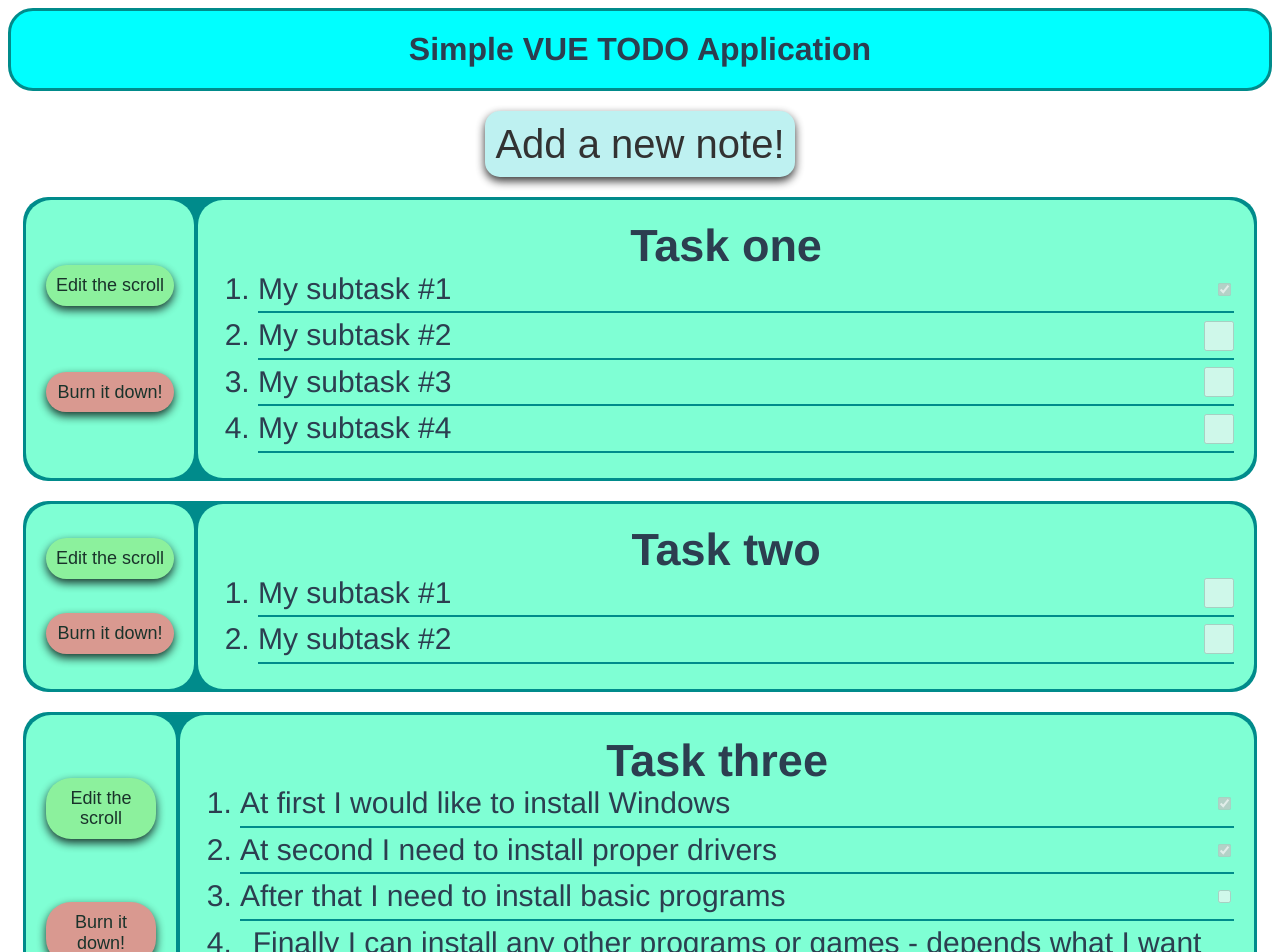
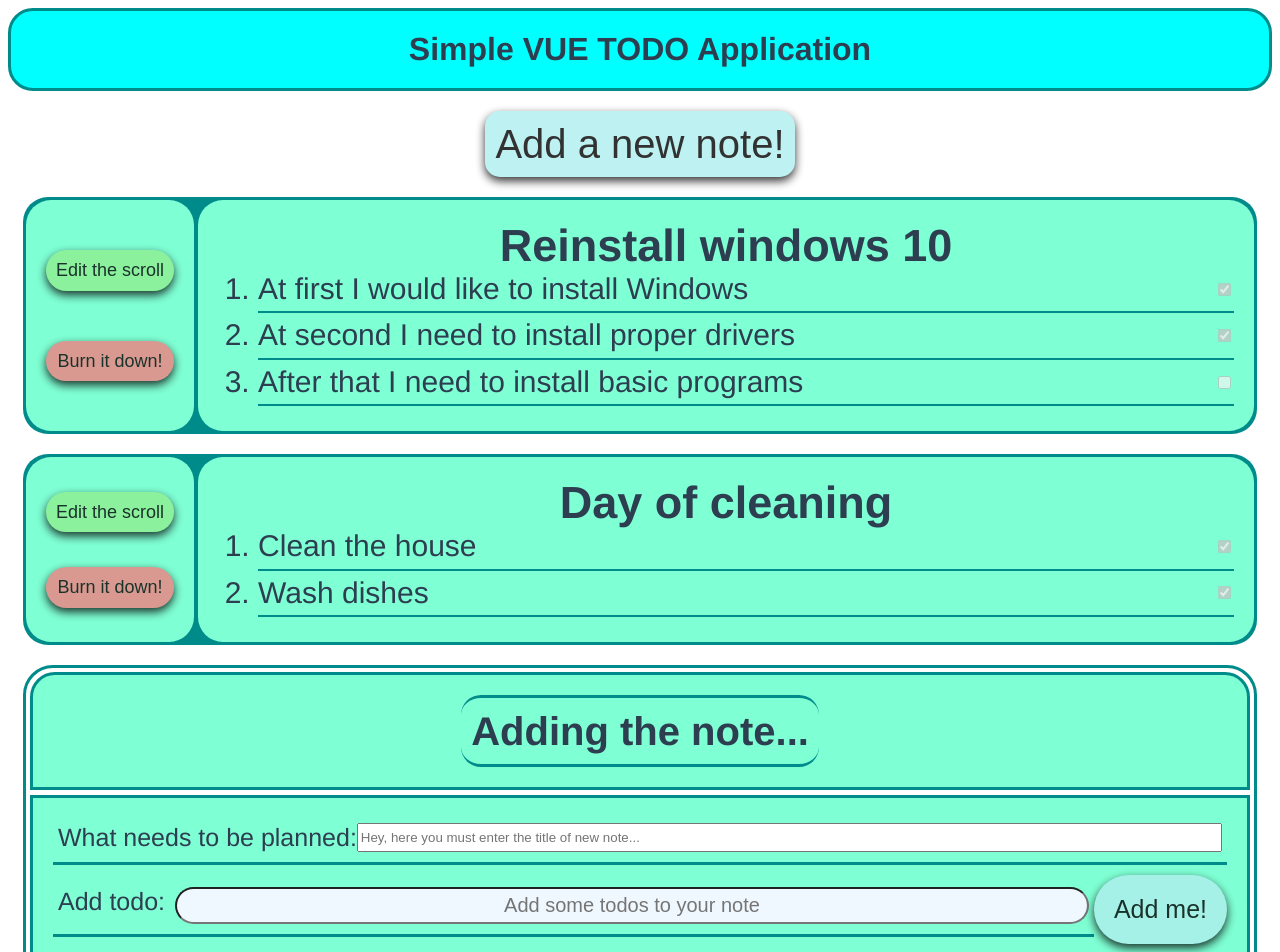
Before and after one commit to exmahinator/Vue_Test_TODO_Task, a Vue app in the folder todo-test-task/: page / in a window 1280 px wide. Shown: the top 952 px of the page. Built offline with nearby package versions, Linux system fonts and the light colour scheme.

Commit message:
some work with vue

```diff
--- /dev/null
+++ b/todo-test-task/exampleArray/localPseudoDB.js
@@ -0,0 +1,39 @@
+export default [
+    {
+      id: "n1",
+      noteTitle: "Reinstall windows 10",
+      todoList: [
+        {
+          todo: "At first I would like to install Windows",
+          id: "1a",
+          isDone: true,
+        },
+        {
+          todo: "At second I need to install proper drivers",
+          id: "2a",
+          isDone: true,
+        },
+        {
+          todo: "After that I need to install basic programs",
+          id: "3a",
+          isDone: false,
+        },
+      ],
+    },
+    {
+      id: "n2",
+      noteTitle: "Day of cleaning",
+      todoList: [
+        {
+          todo: "Clean the house",
+          id: "1a",
+          isDone: true,
+        },
+        {
+          todo: "Wash dishes",
+          id: "2a",
+          isDone: true,
+        },
+      ],
+    },
+  ]
--- a/todo-test-task/src/components/NotesList.vue
+++ b/todo-test-task/src/components/NotesList.vue
@@ -1,11 +1,7 @@
 <template>
   <ul class="notesList">
-    <li class="notesItem">
+    <!-- <li class="notesItem">
       <div class="notesSubCointainer notesButtons">
-        <!-- <button type="button" class="notesEdit">Edit the scroll!</button>
-                <button type="button" class="notesDelete">Burn it down!</button> -->
-        <!-- <button type="button" class="notesBtn notesEdit">Edit</button>
-                <button type="button" class="notesBtn notesDelete">Delete</button> -->
         <ReusableButton className="notesBtn notesEdit" msg="Edit the scroll" />
         <ReusableButton className="notesBtn notesDelete" msg="Burn it down!" />
       </div>
@@ -13,7 +9,6 @@
         <h2>Task one</h2>
         <ol>
           <li class="notesSubItem">
-            <!-- <label class="notesLabel">My subtask #1<input type="checkbox" class="notesInput" disabled checked></label> -->
             <ReusableInput
               labelClass="notesLabel"
               inputClass="notesInput"
@@ -38,11 +33,10 @@
               >My subtask #4<input type="checkbox" class="notesInput" disabled
             /></label>
           </li>
-          <!-- <li v-for="(task, index) in myList" :key="index"><ReusableInput labelClass="notesLabel" inputClass="notesInput" :label=task.todo inputType="checkbox" isDisabled :isChecked=task.isDone /></li> -->
         </ol>
       </div>
-    </li>
-    <li class="notesItem">
+    </li> -->
+    <!-- <li class="notesItem">
       <div class="notesSubCointainer notesButtons">
         <ReusableButton className="notesBtn notesEdit" msg="Edit the scroll" />
         <ReusableButton className="notesBtn notesDelete" msg="Burn it down!" />
@@ -62,8 +56,8 @@
           </li>
         </ol>
       </div>
-    </li>
-    <li class="notesItem">
+    </li> -->
+    <!-- <li class="notesItem">
       <div class="notesSubCointainer notesButtons">
         <ReusableButton className="notesBtn notesEdit" msg="Edit the scroll" />
         <ReusableButton className="notesBtn notesDelete" msg="Burn it down!" />
@@ -88,7 +82,7 @@
           </li>
         </ol>
       </div>
-    </li>
+    </li> -->
     <!-- <li class="notesItem">
             <div class="notesSubCointainer notesButtons">
                 <ReusableButton className="notesBtn notesEdit" msg="Edit the scroll" />
@@ -101,27 +95,27 @@
                 </ol>
             </div>
         </li> -->
-    <li class="notesItem" v-for="myTask in myList" :key="myTask.noteId">
+    <li class="notesItem" v-for="{noteId, noteTitle, todoList} in localPseudoDB" :key="noteId">
       <div class="notesSubCointainer notesButtons">
         <ReusableButton className="notesBtn notesEdit" msg="Edit the scroll" />
         <ReusableButton className="notesBtn notesDelete" msg="Burn it down!" />
       </div>
       <div class="notesSubCointainer notesTask">
-        <h2>{{ myTask.noteTitle }}</h2>
+        <h2>{{noteTitle }}</h2>
         <ol>
           <li
             class="notesSubItem"
-            v-for="task in myTask.todoList"
-            :key="task.id"
+            v-for="{id, todo, isDone} in todoList"
+            :key="id"
           >
             <ReusableInput
               labelClass="notesLabel"
               inputClass="notesInput"
               spanClass="notesText"
-              :label="task.todo"
+              :label="todo"
               inputType="checkbox"
               isDisabled
-              :isChecked="task.isDone"
+              :isChecked="isDone"
             />
           </li>
         </ol>
@@ -133,6 +127,8 @@
 <script>
 import ReusableButton from "./ReusableButton.vue";
 import ReusableInput from "./ReusableInput.vue";
+import localPseudoDB from "../../exampleArray/localPseudoDB.js";
+console.log(localPseudoDB);
 export default {
   name: "NotesList",
   components: {
@@ -142,70 +138,72 @@ export default {
   data() {
     return {
       // myList: ["At first I would like to install Windows", "At second I need to install proper drivers", "After that I need to install basic programs", "Finally I can install any other programs or games - depends what I want to be installed"]
-      myListTwo: [
-        {
-          todo: "At first I would like to install Windows",
-          id: "1a",
-          isDone: true,
-        },
-        {
-          todo: "At second I need to install proper drivers",
-          id: "2a",
-          isDone: true,
-        },
-        {
-          todo: "After that I need to install basic programs",
-          id: "3a",
-          isDone: false,
-        },
-        {
-          todo: "Finally I can install any other programs or games - depends what I want to be installed",
-          id: "4a",
-          isDone: false,
-        },
-      ],
-      myList: [
-        {
-          noteId: "n1",
-          noteTitle: "My Task Four",
-          todoList: [
-            {
-              todo: "At first I would like to install Windows",
-              id: "1a",
-              isDone: true,
-            },
-            {
-              todo: "At second I need to install proper drivers",
-              id: "2a",
-              isDone: true,
-            },
-            {
-              todo: "After that I need to install basic programs",
-              id: "3a",
-              isDone: false,
-            },
-          ],
-        },
-        {
-          noteId: "n2",
-          noteTitle: "My Task Five",
-          todoList: [
-            {
-              todo: "At first I would like to install Windows",
-              id: "1a",
-              isDone: true,
-            },
-            {
-              todo: "At second I need to install proper drivers",
-              id: "2a",
-              isDone: true,
-            },
-          ],
-        },
-      ],
+      // myListTwo: [
+      //   {
+      //     todo: "At first I would like to install Windows",
+      //     id: "1a",
+      //     isDone: true,
+      //   },
+      //   {
+      //     todo: "At second I need to install proper drivers",
+      //     id: "2a",
+      //     isDone: true,
+      //   },
+      //   {
+      //     todo: "After that I need to install basic programs",
+      //     id: "3a",
+      //     isDone: false,
+      //   },
+      //   {
+      //     todo: "Finally I can install any other programs or games - depends what I want to be installed",
+      //     id: "4a",
+      //     isDone: false,
+      //   },
+      // ],
+      // myList: [
+      //   {
+      //     noteId: "n1",
+      //     noteTitle: "My Task YYYY Four",
+      //     todoList: [
+      //       {
+      //         todo: "At first I would like to install Windows",
+      //         id: "1a",
+      //         isDone: true,
+      //       },
+      //       {
+      //         todo: "At second I need to install proper drivers",
+      //         id: "2a",
+      //         isDone: true,
+      //       },
+      //       {
+      //         todo: "After that I need to install basic programs",
+      //         id: "3a",
+      //         isDone: false,
+      //       },
+      //     ],
+      //   },
+      //   {
+      //     noteId: "n2",
+      //     noteTitle: "My Task Five",
+      //     todoList: [
+      //       {
+      //         todo: "At first I would like to install Windows",
+      //         id: "1a",
+      //         isDone: true,
+      //       },
+      //       {
+      //         todo: "At second I need to install proper drivers",
+      //         id: "2a",
+      //         isDone: true,
+      //       },
+      //     ],
+      //   },
+      // ],
+      localPseudoDB
     };
   },
 };
+
 </script>
 
 <style scoped>
```
Also changed, not shown: package.json (added, +8 -0 lines), 1 other file (tests, documents, lock files or other folders).
